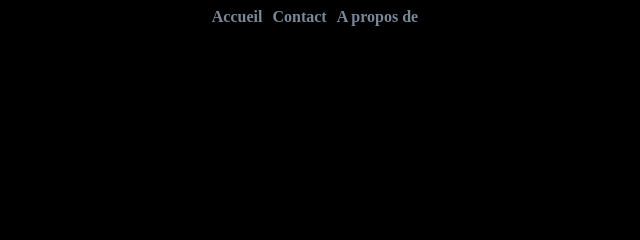
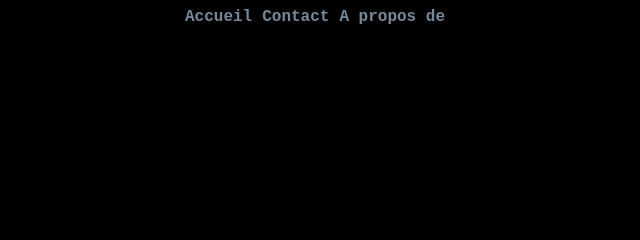
Before and after one commit to Dana163/restaurant, a plain HTML site: page index.html in a window 1280 px wide. Shown: the top 240 px of the page, 320-960 px from the left. Drawn offline with Linux system fonts and the light colour scheme.

Commit message:
MAJ 0.3 ( change some thinks on ul/li on JS )

```diff
--- a/css/style.css
+++ b/css/style.css
@@ -2,13 +2,15 @@ li{
     display: inline-block;
     margin-right: 10px;
     color: #778899;
+    list-style:none;
+    cursor:pointer;
 }
 
 .menu{
    padding: 0;
    display: table;
    margin: 0 auto;
-
+   font-family: 'Courier New', Courier, monospace;
 }
 
 body{
--- a/index.html
+++ b/index.html
@@ -11,12 +11,14 @@
 </head>
 <body>
   <header>
-    <nav>
+    <nav id="navigation">
+      <div class="menu_header"></div>
         <ul class="menu">
            <li><strong>Accueil</strong><a href=""></a></li>
-           <li><strong>Contact</strong></li>
-           <li><strong>A propos de</strong></li>
+           <li><strong>Contact</strong><a href=""></a></li>
+           <li><strong>A propos de</strong><a href=""></a></li>
         </ul>
+      </div>
      </nav>
     </header>
         <h1>Chez Youssouf</h1>
--- a/js/script.js
+++ b/js/script.js
@@ -0,0 +1,6 @@
+$(document).ready(function(){
+    $('li').click(function(){
+        $('li').css('color','black');
+        $(this).css('color', 'green');
+    });
+});
```
